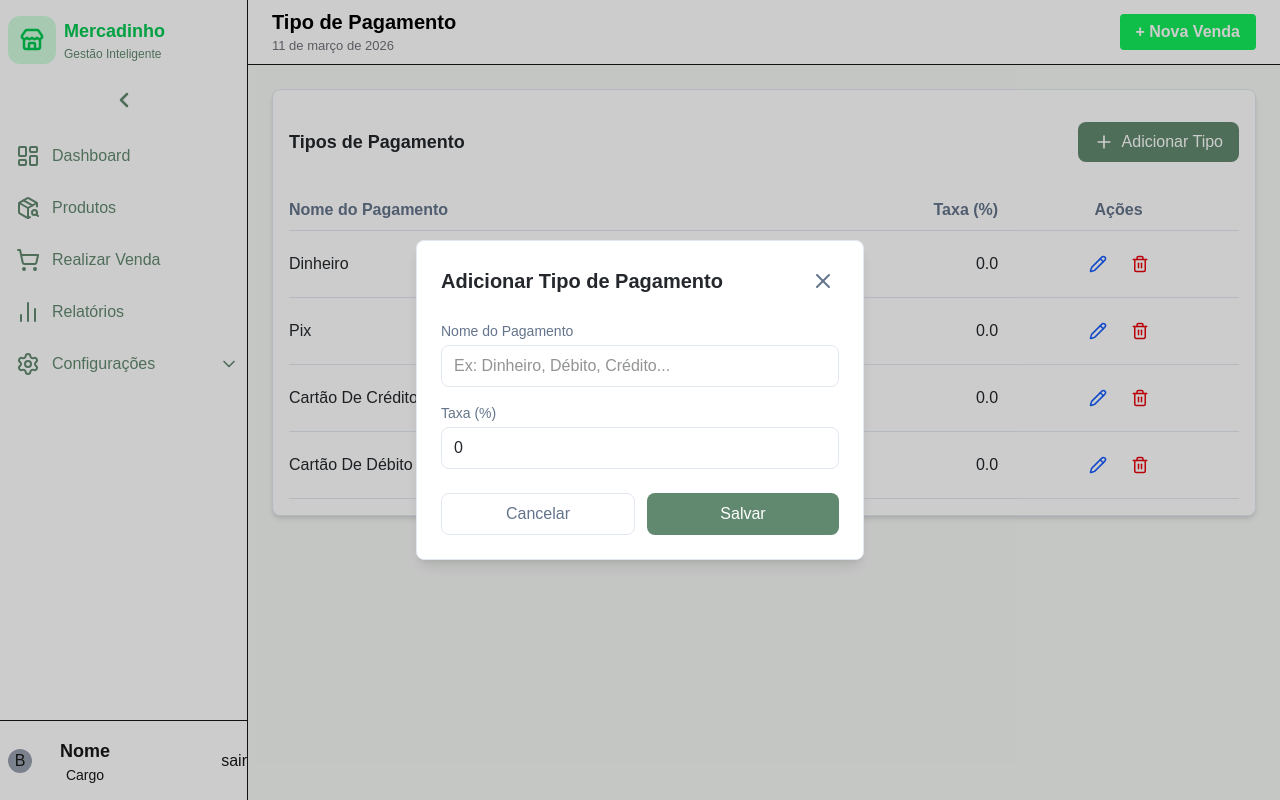
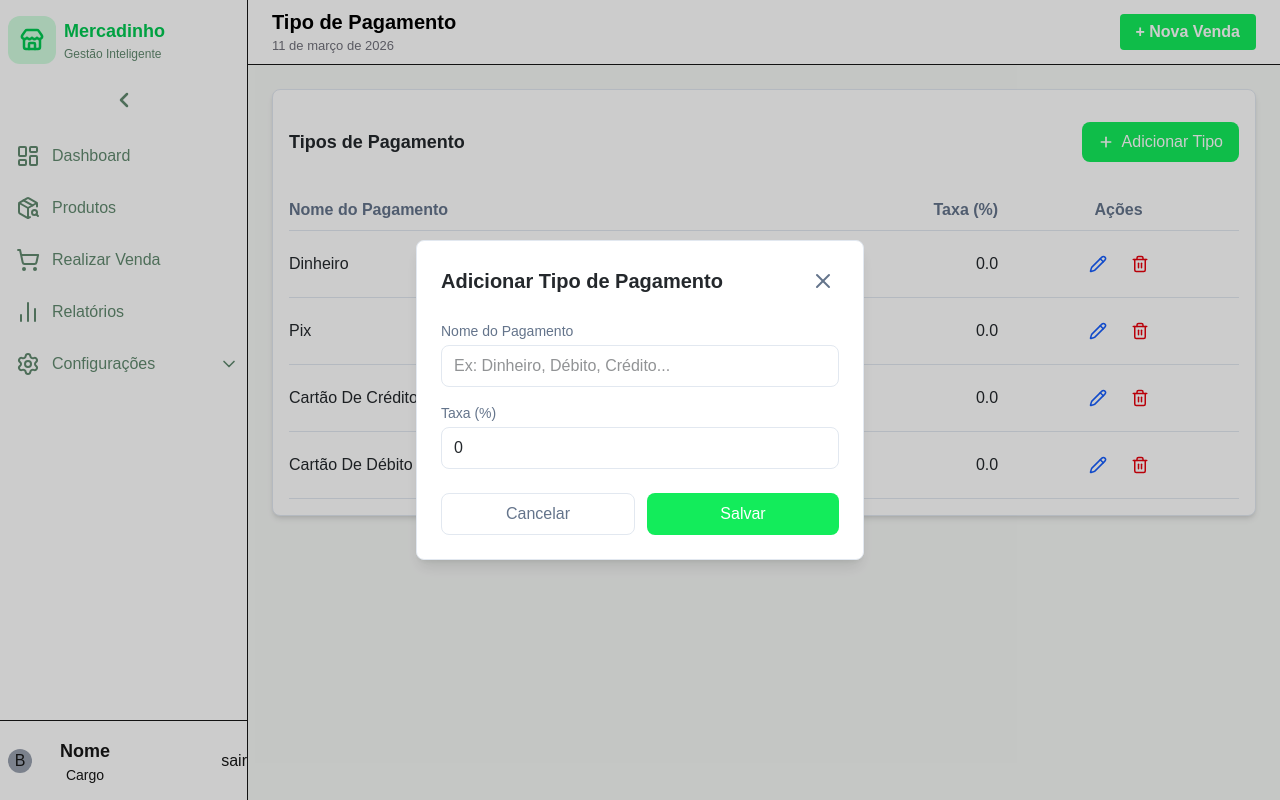
Before and after one commit to breno-facanha/mercadinho-web, a Next.js app: page /tipoPagamento in a window 1280 px wide. Both pictures are taken after a click on the button "Adicionar Tipo". Built offline with nearby package versions, Linux system fonts and the light colour scheme.

Commit message:
mudando layout do botao adcionar tipo e tirando o N do next

```diff
--- a/next.config.ts
+++ b/next.config.ts
@@ -3,6 +3,7 @@ import type { NextConfig } from "next";
 const nextConfig: NextConfig = {
   /* config options here */
   reactStrictMode: true,
+  devIndicators: false,
 };
 
 export default nextConfig;
--- a/src/components/TipoPagamento/index.tsx
+++ b/src/components/TipoPagamento/index.tsx
@@ -94,9 +94,9 @@ export default function TipoPagamento() {
                     <span className="font-bold text-lg text-[#24282c]">Tipos de Pagamento</span>
                     <button
                         onClick={abrirModalCriar}
-                        className="flex items-center gap-2 px-4 py-2 bg-[#61896F] text-white rounded-lg hover:bg-green-500 transition-colors"
+                        className="flex items-center gap-2 px-4 py-2 bg-[#13EC5B] text-white font-medium rounded-lg hover:bg-green-500 transition-colors"
                     >
-                        <Plus size={20} />
+                        <Plus size={16} strokeWidth={2.5}/>
                         Adicionar Tipo
                     </button>
                 </div>
@@ -198,7 +198,7 @@ export default function TipoPagamento() {
                             </button>
                             <button
                                 onClick={handleSalvar}
-                                className="flex-1 px-4 py-2 bg-[#61896F] text-white rounded-lg hover:bg-green-500 transition-colors"
+                                className="flex-1 px-4 py-2 bg-[#13EC5B] text-white rounded-lg hover:bg-green-500 transition-colors"
                             >
                                 Salvar
                             </button>
```
